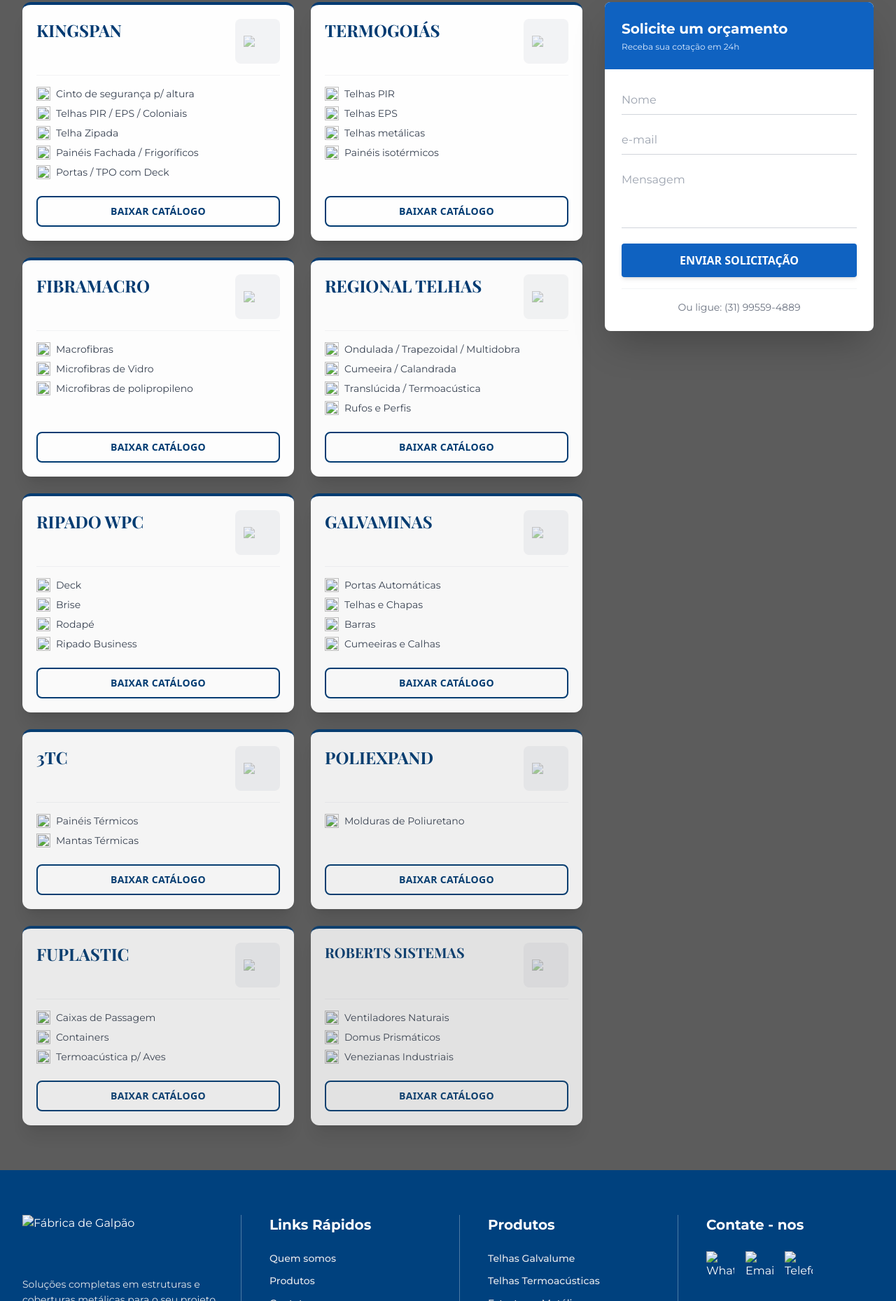
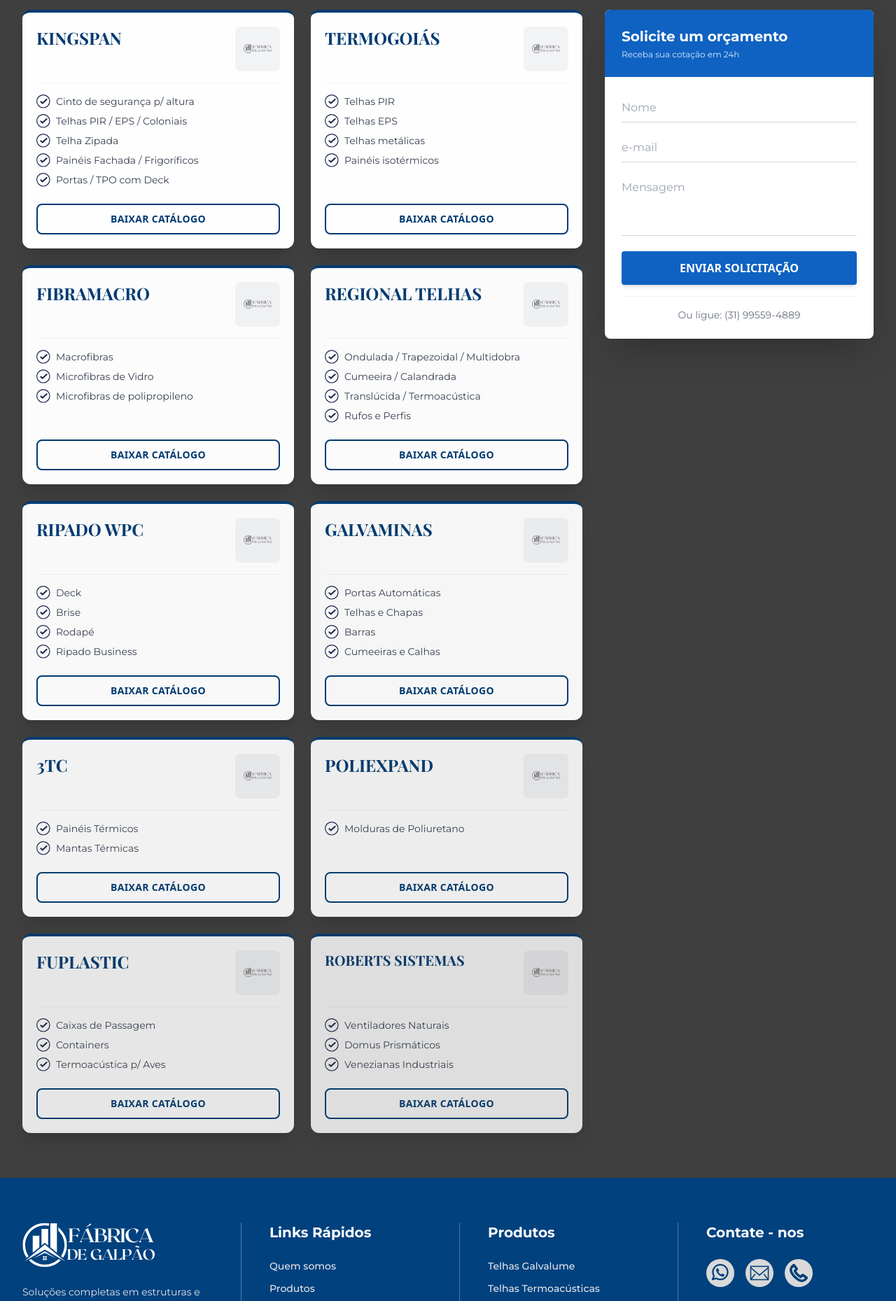
Before and after one commit to Luc4sF01/FabricaDeGalpoes, a website: page produtos.html in a window 1280 px wide. Shown: the part 941-2800 px from the top of the page at 70% size. Drawn offline with nearby package versions, Linux system fonts and the light colour scheme; the site is published under a folder, as on GitHub Pages, so addresses that start at the root find nothing.

```diff
--- a/produtos.html
+++ b/produtos.html
@@ -56,7 +56,7 @@
       <div class="max-w-7xl mx-auto flex justify-between items-center">
 
         <a href="index.html" class="flex-shrink-0">
-          <img class="w-32 md:w-[180px]" src="/img/Logo galpao.svg" alt="Fábrica de Galpão" />
+          <img class="w-32 md:w-[180px]" src="./img/Logo galpao.svg" alt="Fábrica de Galpão" />
         </a>
 
         <nav class="hidden md:block">
@@ -80,7 +80,7 @@
 
     <div class="relative w-full h-[350px] flex flex-col justify-center items-center">
       <div class="absolute inset-0 z-0">
-        <img src="/img/fundo-header-produtos.svg" class="w-full h-full object-cover" alt="Estrutura Metálica">
+        <img src="./img/fundo-header-produtos.svg" class="w-full h-full object-cover" alt="Estrutura Metálica">
         <div class="absolute inset-0 bg-[#382E08] bg-opacity-40 mix-blend-multiply"></div>
       </div>
       <div class="relative z-10 text-center px-4">
@@ -105,7 +105,7 @@
       </div>
     </section>
 
-    <section class="relative py-16 w-full bg-cover bg-center bg-fixed" style="background-image: url('/img/Fundo-produtos.svg');">
+    <section class="relative py-16 w-full bg-cover bg-center bg-fixed" style="background-image: url('./img/Fundo-produtos.svg');">
       <div class="absolute inset-0 bg-black/60"></div>
 
       <div class="relative z-10 max-w-7xl mx-auto px-4 sm:px-6 lg:px-8">
@@ -116,14 +116,14 @@
             <div class="product-card bg-white rounded-xl shadow-xl p-5 border-t-4 border-[#003B73] opacity-0 flex flex-col h-full">
               <div class="flex justify-between items-start mb-4 border-b border-gray-100 pb-4">
                 <h3 class="text-2xl font-display font-bold text-[#003B73]">KINGSPAN</h3>
-                <div class="w-16 h-16 bg-gray-100 rounded-lg flex items-center justify-center"><img src="/img/Logo galpao.svg" class="w-10 opacity-50"></div>
+                <div class="w-16 h-16 bg-gray-100 rounded-lg flex items-center justify-center"><img src="./img/Logo galpao.svg" class="w-10 opacity-50"></div>
               </div>
               <ul class="space-y-2 mb-6 font-monts text-sm text-gray-700 flex-grow">
-                <li class="flex items-center gap-2"><img src="/img/check.svg" class="w-5 h-5"> Cinto de segurança p/ altura</li>
-                <li class="flex items-center gap-2"><img src="/img/check.svg" class="w-5 h-5"> Telhas PIR / EPS / Coloniais</li>
-                <li class="flex items-center gap-2"><img src="/img/check.svg" class="w-5 h-5"> Telha Zipada</li>
-                <li class="flex items-center gap-2"><img src="/img/check.svg" class="w-5 h-5"> Painéis Fachada / Frigoríficos</li>
-                <li class="flex items-center gap-2"><img src="/img/check.svg" class="w-5 h-5"> Portas / TPO com Deck</li>
+                <li class="flex items-center gap-2"><img src="./img/check.svg" class="w-5 h-5"> Cinto de segurança p/ altura</li>
+                <li class="flex items-center gap-2"><img src="./img/check.svg" class="w-5 h-5"> Telhas PIR / EPS / Coloniais</li>
+                <li class="flex items-center gap-2"><img src="./img/check.svg" class="w-5 h-5"> Telha Zipada</li>
+                <li class="flex items-center gap-2"><img src="./img/check.svg" class="w-5 h-5"> Painéis Fachada / Frigoríficos</li>
+                <li class="flex items-center gap-2"><img src="./img/check.svg" class="w-5 h-5"> Portas / TPO com Deck</li>
               </ul>
               <div class="flex flex-col gap-3 mt-auto">
                 <button class="w-full bg-transparent border-2 border-[#003B73] text-[#003B73] hover:bg-[#003B73] hover:text-white text-sm font-bold py-2.5 rounded-lg transition-all uppercase tracking-wide">Baixar Catálogo</button>
@@ -133,13 +133,13 @@
             <div class="product-card bg-white rounded-xl shadow-xl p-5 border-t-4 border-[#003B73] opacity-0 flex flex-col h-full">
               <div class="flex justify-between items-start mb-4 border-b border-gray-100 pb-4">
                 <h3 class="text-2xl font-display font-bold text-[#003B73]">TERMOGOIÁS</h3>
-                <div class="w-16 h-16 bg-gray-100 rounded-lg flex items-center justify-center"><img src="/img/Logo galpao.svg" class="w-10 opacity-50"></div>
+                <div class="w-16 h-16 bg-gray-100 rounded-lg flex items-center justify-center"><img src="./img/Logo galpao.svg" class="w-10 opacity-50"></div>
               </div>
               <ul class="space-y-2 mb-6 font-monts text-sm text-gray-700 flex-grow">
-                <li class="flex items-center gap-2"><img src="/img/check.svg" class="w-5 h-5"> Telhas PIR</li>
-                <li class="flex items-center gap-2"><img src="/img/check.svg" class="w-5 h-5"> Telhas EPS</li>
-                <li class="flex items-center gap-2"><img src="/img/check.svg" class="w-5 h-5"> Telhas metálicas</li>
-                <li class="flex items-center gap-2"><img src="/img/check.svg" class="w-5 h-5"> Painéis isotérmicos</li>
+                <li class="flex items-center gap-2"><img src="./img/check.svg" class="w-5 h-5"> Telhas PIR</li>
+                <li class="flex items-center gap-2"><img src="./img/check.svg" class="w-5 h-5"> Telhas EPS</li>
+                <li class="flex items-center gap-2"><img src="./img/check.svg" class="w-5 h-5"> Telhas metálicas</li>
+                <li class="flex items-center gap-2"><img src="./img/check.svg" class="w-5 h-5"> Painéis isotérmicos</li>
               </ul>
               <div class="flex flex-col gap-3 mt-auto">
                 <button class="w-full bg-transparent border-2 border-[#003B73] text-[#003B73] hover:bg-[#003B73] hover:text-white text-sm font-bold py-2.5 rounded-lg transition-all uppercase tracking-wide">Baixar Catálogo</button>
@@ -149,12 +149,12 @@
             <div class="product-card bg-white rounded-xl shadow-xl p-5 border-t-4 border-[#003B73] opacity-0 flex flex-col h-full">
               <div class="flex justify-between items-start mb-4 border-b border-gray-100 pb-4">
                 <h3 class="text-2xl font-display font-bold text-[#003B73]">FIBRAMACRO</h3>
-                <div class="w-16 h-16 bg-gray-100 rounded-lg flex items-center justify-center"><img src="/img/Logo galpao.svg" class="w-10 opacity-50"></div>
+                <div class="w-16 h-16 bg-gray-100 rounded-lg flex items-center justify-center"><img src="./img/Logo galpao.svg" class="w-10 opacity-50"></div>
               </div>
               <ul class="space-y-2 mb-6 font-monts text-sm text-gray-700 flex-grow">
-                 <li class="flex items-center gap-2"><img src="/img/check.svg" class="w-5 h-5"> Macrofibras</li>
-                 <li class="flex items-center gap-2"><img src="/img/check.svg" class="w-5 h-5"> Microfibras de Vidro</li>
-                 <li class="flex items-center gap-2"><img src="/img/check.svg" class="w-5 h-5"> Microfibras de polipropileno</li>
+                 <li class="flex items-center gap-2"><img src="./img/check.svg" class="w-5 h-5"> Macrofibras</li>
+                 <li class="flex items-center gap-2"><img src="./img/check.svg" class="w-5 h-5"> Microfibras de Vidro</li>
+                 <li class="flex items-center gap-2"><img src="./img/check.svg" class="w-5 h-5"> Microfibras de polipropileno</li>
               </ul>
               <div class="flex flex-col gap-3 mt-auto">
                 <button class="w-full bg-transparent border-2 border-[#003B73] text-[#003B73] hover:bg-[#003B73] hover:text-white text-sm font-bold py-2.5 rounded-lg transition-all uppercase tracking-wide">Baixar Catálogo</button>
@@ -164,13 +164,13 @@
             <div class="product-card bg-white rounded-xl shadow-xl p-5 border-t-4 border-[#003B73] opacity-0 flex flex-col h-full">
               <div class="flex justify-between items-start mb-4 border-b border-gray-100 pb-4">
                 <h3 class="text-2xl font-display font-bold text-[#003B73]">REGIONAL TELHAS</h3>
-                <div class="w-16 h-16 bg-gray-100 rounded-lg flex items-center justify-center"><img src="/img/Logo galpao.svg" class="w-10 opacity-50"></div>
+                <div class="w-16 h-16 bg-gray-100 rounded-lg flex items-center justify-center"><img src="./img/Logo galpao.svg" class="w-10 opacity-50"></div>
               </div>
               <ul class="space-y-2 mb-6 font-monts text-sm text-gray-700 flex-grow">
-                 <li class="flex items-center gap-2"><img src="/img/check.svg" class="w-5 h-5"> Ondulada / Trapezoidal / Multidobra</li>
-                 <li class="flex items-center gap-2"><img src="/img/check.svg" class="w-5 h-5"> Cumeeira / Calandrada</li>
-                 <li class="flex items-center gap-2"><img src="/img/check.svg" class="w-5 h-5"> Translúcida / Termoacústica</li>
-                 <li class="flex items-center gap-2"><img src="/img/check.svg" class="w-5 h-5"> Rufos e Perfis</li>
+                 <li class="flex items-center gap-2"><img src="./img/check.svg" class="w-5 h-5"> Ondulada / Trapezoidal / Multidobra</li>
+                 <li class="flex items-center gap-2"><img src="./img/check.svg" class="w-5 h-5"> Cumeeira / Calandrada</li>
+                 <li class="flex items-center gap-2"><img src="./img/check.svg" class="w-5 h-5"> Translúcida / Termoacústica</li>
+                 <li class="flex items-center gap-2"><img src="./img/check.svg" class="w-5 h-5"> Rufos e Perfis</li>
               </ul>
               <div class="flex flex-col gap-3 mt-auto">
                 <button class="w-full bg-transparent border-2 border-[#003B73] text-[#003B73] hover:bg-[#003B73] hover:text-white text-sm font-bold py-2.5 rounded-lg transition-all uppercase tracking-wide">Baixar Catálogo</button>
@@ -180,13 +180,13 @@
             <div class="product-card bg-white rounded-xl shadow-xl p-5 border-t-4 border-[#003B73] opacity-0 flex flex-col h-full">
               <div class="flex justify-between items-start mb-4 border-b border-gray-100 pb-4">
                 <h3 class="text-2xl font-display font-bold text-[#003B73]">RIPADO WPC</h3>
-                <div class="w-16 h-16 bg-gray-100 rounded-lg flex items-center justify-center"><img src="/img/Logo galpao.svg" class="w-10 opacity-50"></div>
+                <div class="w-16 h-16 bg-gray-100 rounded-lg flex items-center justify-center"><img src="./img/Logo galpao.svg" class="w-10 opacity-50"></div>
               </div>
               <ul class="space-y-2 mb-6 font-monts text-sm text-gray-700 flex-grow">
-                 <li class="flex items-center gap-2"><img src="/img/check.svg" class="w-5 h-5"> Deck</li>
-                 <li class="flex items-center gap-2"><img src="/img/check.svg" class="w-5 h-5"> Brise</li>
-                 <li class="flex items-center gap-2"><img src="/img/check.svg" class="w-5 h-5"> Rodapé</li>
-                 <li class="flex items-center gap-2"><img src="/img/check.svg" class="w-5 h-5"> Ripado Business</li>
+                 <li class="flex items-center gap-2"><img src="./img/check.svg" class="w-5 h-5"> Deck</li>
+                 <li class="flex items-center gap-2"><img src="./img/check.svg" class="w-5 h-5"> Brise</li>
+                 <li class="flex items-center gap-2"><img src="./img/check.svg" class="w-5 h-5"> Rodapé</li>
+                 <li class="flex items-center gap-2"><img src="./img/check.svg" class="w-5 h-5"> Ripado Business</li>
               </ul>
               <div class="flex flex-col gap-3 mt-auto">
                 <button class="w-full bg-transparent border-2 border-[#003B73] text-[#003B73] hover:bg-[#003B73] hover:text-white text-sm font-bold py-2.5 rounded-lg transition-all uppercase tracking-wide">Baixar Catálogo</button>
@@ -196,13 +196,13 @@
             <div class="product-card bg-white rounded-xl shadow-xl p-5 border-t-4 border-[#003B73] opacity-0 flex flex-col h-full">
               <div class="flex justify-between items-start mb-4 border-b border-gray-100 pb-4">
                 <h3 class="text-2xl font-display font-bold text-[#003B73]">GALVAMINAS</h3>
-                <div class="w-16 h-16 bg-gray-100 rounded-lg flex items-center justify-center"><img src="/img/Logo galpao.svg" class="w-10 opacity-50"></div>
+                <div class="w-16 h-16 bg-gray-100 rounded-lg flex items-center justify-center"><img src="./img/Logo galpao.svg" class="w-10 opacity-50"></div>
               </div>
               <ul class="space-y-2 mb-6 font-monts text-sm text-gray-700 flex-grow">
-                 <li class="flex items-center gap-2"><img src="/img/check.svg" class="w-5 h-5"> Portas Automáticas</li>
-                 <li class="flex items-center gap-2"><img src="/img/check.svg" class="w-5 h-5"> Telhas e Chapas</li>
-                 <li class="flex items-center gap-2"><img src="/img/check.svg" class="w-5 h-5"> Barras</li>
-                 <li class="flex items-center gap-2"><img src="/img/check.svg" class="w-5 h-5"> Cumeeiras e Calhas</li>
+                 <li class="flex items-center gap-2"><img src="./img/check.svg" class="w-5 h-5"> Portas Automáticas</li>
+                 <li class="flex items-center gap-2"><img src="./img/check.svg" class="w-5 h-5"> Telhas e Chapas</li>
+                 <li class="flex items-center gap-2"><img src="./img/check.svg" class="w-5 h-5"> Barras</li>
+                 <li class="flex items-center gap-2"><img src="./img/check.svg" class="w-5 h-5"> Cumeeiras e Calhas</li>
               </ul>
               <div class="flex flex-col gap-3 mt-auto">
                 <button class="w-full bg-transparent border-2 border-[#003B73] text-[#003B73] hover:bg-[#003B73] hover:text-white text-sm font-bold py-2.5 rounded-lg transition-all uppercase tracking-wide">Baixar Catálogo</button>
@@ -212,11 +212,11 @@
             <div class="product-card bg-white rounded-xl shadow-xl p-5 border-t-4 border-[#003B73] opacity-0 flex flex-col h-full">
               <div class="flex justify-between items-start mb-4 border-b border-gray-100 pb-4">
                 <h3 class="text-2xl font-display font-bold text-[#003B73]">3TC</h3>
-                <div class="w-16 h-16 bg-gray-100 rounded-lg flex items-center justify-center"><img src="/img/Logo galpao.svg" class="w-10 opacity-50"></div>
+                <div class="w-16 h-16 bg-gray-100 rounded-lg flex items-center justify-center"><img src="./img/Logo galpao.svg" class="w-10 opacity-50"></div>
               </div>
               <ul class="space-y-2 mb-6 font-monts text-sm text-gray-700 flex-grow">
-                 <li class="flex items-center gap-2"><img src="/img/check.svg" class="w-5 h-5"> Painéis Térmicos</li>
-                 <li class="flex items-center gap-2"><img src="/img/check.svg" class="w-5 h-5"> Mantas Térmicas</li>
+                 <li class="flex items-center gap-2"><img src="./img/check.svg" class="w-5 h-5"> Painéis Térmicos</li>
+                 <li class="flex items-center gap-2"><img src="./img/check.svg" class="w-5 h-5"> Mantas Térmicas</li>
               </ul>
               <div class="flex flex-col gap-3 mt-auto">
                 <button class="w-full bg-transparent border-2 border-[#003B73] text-[#003B73] hover:bg-[#003B73] hover:text-white text-sm font-bold py-2.5 rounded-lg transition-all uppercase tracking-wide">Baixar Catálogo</button>
@@ -226,10 +226,10 @@
             <div class="product-card bg-white rounded-xl shadow-xl p-5 border-t-4 border-[#003B73] opacity-0 flex flex-col h-full">
               <div class="flex justify-between items-start mb-4 border-b border-gray-100 pb-4">
                 <h3 class="text-2xl font-display font-bold text-[#003B73]">POLIEXPAND</h3>
-                <div class="w-16 h-16 bg-gray-100 rounded-lg flex items-center justify-center"><img src="/img/Logo galpao.svg" class="w-10 opacity-50"></div>
+                <div class="w-16 h-16 bg-gray-100 rounded-lg flex items-center justify-center"><img src="./img/Logo galpao.svg" class="w-10 opacity-50"></div>
               </div>
               <ul class="space-y-2 mb-6 font-monts text-sm text-gray-700 flex-grow">
-                 <li class="flex items-center gap-2"><img src="/img/check.svg" class="w-5 h-5"> Molduras de Poliuretano</li>
+                 <li class="flex items-center gap-2"><img src="./img/check.svg" class="w-5 h-5"> Molduras de Poliuretano</li>
               </ul>
               <div class="flex flex-col gap-3 mt-auto">
                 <button class="w-full bg-transparent border-2 border-[#003B73] text-[#003B73] hover:bg-[#003B73] hover:text-white text-sm font-bold py-2.5 rounded-lg transition-all uppercase tracking-wide">Baixar Catálogo</button>
@@ -239,12 +239,12 @@
             <div class="product-card bg-white rounded-xl shadow-xl p-5 border-t-4 border-[#003B73] opacity-0 flex flex-col h-full">
               <div class="flex justify-between items-start mb-4 border-b border-gray-100 pb-4">
                 <h3 class="text-2xl font-display font-bold text-[#003B73]">FUPLASTIC</h3>
-                <div class="w-16 h-16 bg-gray-100 rounded-lg flex items-center justify-center"><img src="/img/Logo galpao.svg" class="w-10 opacity-50"></div>
+                <div class="w-16 h-16 bg-gray-100 rounded-lg flex items-center justify-center"><img src="./img/Logo galpao.svg" class="w-10 opacity-50"></div>
               </div>
               <ul class="space-y-2 mb-6 font-monts text-sm text-gray-700 flex-grow">
-                 <li class="flex items-center gap-2"><img src="/img/check.svg" class="w-5 h-5"> Caixas de Passagem</li>
-                 <li class="flex items-center gap-2"><img src="/img/check.svg" class="w-5 h-5"> Containers</li>
-                 <li class="flex items-center gap-2"><img src="/img/check.svg" class="w-5 h-5"> Termoacústica p/ Aves</li>
+                 <li class="flex items-center gap-2"><img src="./img/check.svg" class="w-5 h-5"> Caixas de Passagem</li>
+                 <li class="flex items-center gap-2"><img src="./img/check.svg" class="w-5 h-5"> Containers</li>
+                 <li class="flex items-center gap-2"><img src="./img/check.svg" class="w-5 h-5"> Termoacústica p/ Aves</li>
               </ul>
               <div class="flex flex-col gap-3 mt-auto">
                 <button class="w-full bg-transparent border-2 border-[#003B73] text-[#003B73] hover:bg-[#003B73] hover:text-white text-sm font-bold py-2.5 rounded-lg transition-all uppercase tracking-wide">Baixar Catálogo</button>
@@ -254,12 +254,12 @@
             <div class="product-card bg-white rounded-xl shadow-xl p-5 border-t-4 border-[#003B73] opacity-0 flex flex-col h-full">
               <div class="flex justify-between items-start mb-4 border-b border-gray-100 pb-4">
                 <h3 class="text-xl font-display font-bold text-[#003B73]">ROBERTS SISTEMAS</h3>
-                <div class="w-16 h-16 bg-gray-100 rounded-lg flex items-center justify-center"><img src="/img/Logo galpao.svg" class="w-10 opacity-50"></div>
+                <div class="w-16 h-16 bg-gray-100 rounded-lg flex items-center justify-center"><img src="./img/Logo galpao.svg" class="w-10 opacity-50"></div>
               </div>
               <ul class="space-y-2 mb-6 font-monts text-sm text-gray-700 flex-grow">
-                 <li class="flex items-center gap-2"><img src="/img/check.svg" class="w-5 h-5"> Ventiladores Naturais</li>
-                 <li class="flex items-center gap-2"><img src="/img/check.svg" class="w-5 h-5"> Domus Prismáticos</li>
-                 <li class="flex items-center gap-2"><img src="/img/check.svg" class="w-5 h-5"> Venezianas Industriais</li>
+                 <li class="flex items-center gap-2"><img src="./img/check.svg" class="w-5 h-5"> Ventiladores Naturais</li>
+                 <li class="flex items-center gap-2"><img src="./img/check.svg" class="w-5 h-5"> Domus Prismáticos</li>
+                 <li class="flex items-center gap-2"><img src="./img/check.svg" class="w-5 h-5"> Venezianas Industriais</li>
               </ul>
               <div class="flex flex-col gap-3 mt-auto">
                 <button class="w-full bg-transparent border-2 border-[#003B73] text-[#003B73] hover:bg-[#003B73] hover:text-white text-sm font-bold py-2.5 rounded-lg transition-all uppercase tracking-wide">Baixar Catálogo</button>
@@ -315,7 +315,7 @@
           <div class="grid grid-cols-1 md:grid-cols-2 lg:grid-cols-4 gap-8">
 
             <div class="space-y-6">
-              <img src="/img/logo-branca.svg" alt="Fábrica de Galpão" class="h-16 w-auto" />
+              <img src="./img/logo-branca.svg" alt="Fábrica de Galpão" class="h-16 w-auto" />
               <p class="text-sm leading-relaxed text-gray-200">
                 Soluções completas em estruturas e coberturas metálicas para o seu projeto
               </p>
@@ -351,9 +351,9 @@
             <div class="lg:border-l lg:border-white/30 lg:pl-10 flex flex-col justify-start">
               <h3 class="text-xl font-bold mb-6">Contate - nos</h3>
               <div class="flex gap-4">
-                <a href="#" class="hover:scale-110 transition-transform duration-300"><img src="/img/wpp-icon.svg" alt="WhatsApp" class="w-10 h-10" /></a>
-                <a href="#" class="hover:scale-110 transition-transform duration-300"><img src="/img/email.svg" alt="Email" class="w-10 h-10" /></a>
-                <a href="#" class="hover:scale-110 transition-transform duration-300"><img src="/img/telefone.svg" alt="Telefone" class="w-10 h-10" /></a>
+                <a href="#" class="hover:scale-110 transition-transform duration-300"><img src="./img/wpp-icon.svg" alt="WhatsApp" class="w-10 h-10" /></a>
+                <a href="#" class="hover:scale-110 transition-transform duration-300"><img src="./img/email.svg" alt="Email" class="w-10 h-10" /></a>
+                <a href="#" class="hover:scale-110 transition-transform duration-300"><img src="./img/telefone.svg" alt="Telefone" class="w-10 h-10" /></a>
               </div>
             </div>
 
```
Also changed, not shown: contato.html (+5 -5 lines), sobre.html (+11 -11 lines).
